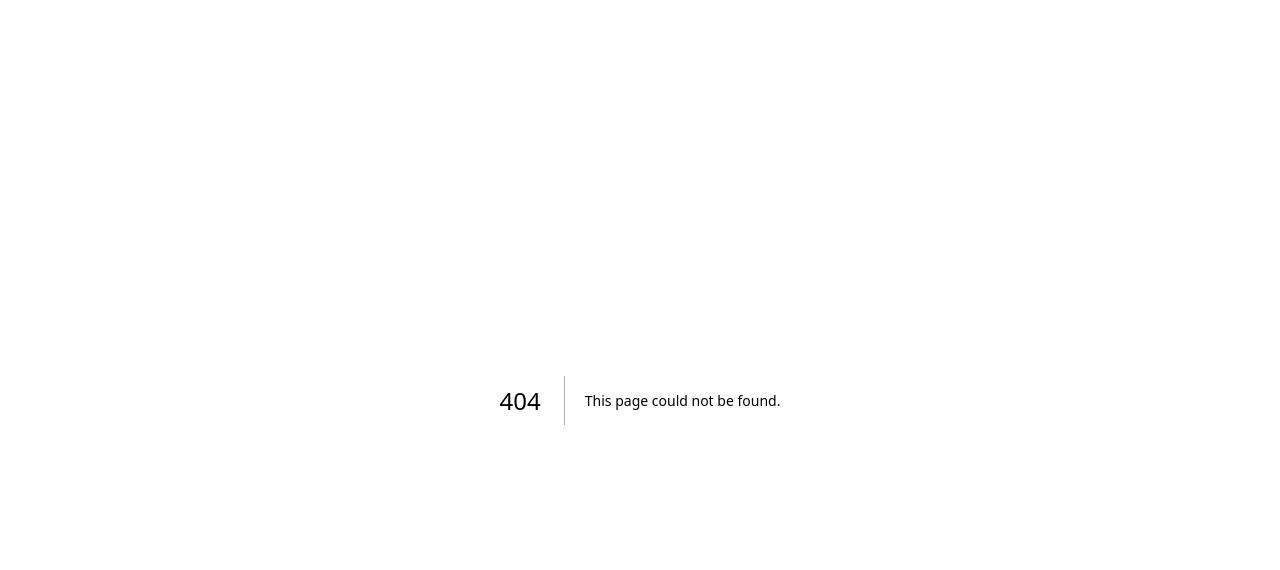
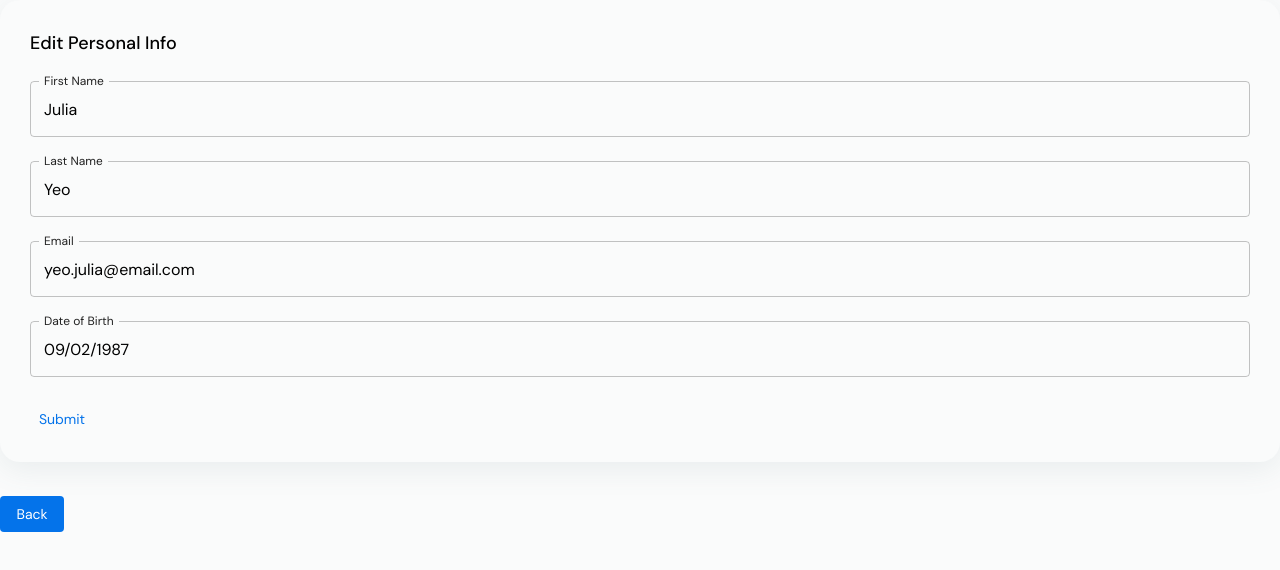
Before and after one commit to FIRE-BCS/finance-pro, a Next.js app: page /register in a window 1280 px wide. Before the commit this address had no page. Shown: the top 570 px of the page. Built offline with nearby package versions, Linux system fonts and the light colour scheme.

Commit message:
add register page

```diff
--- /dev/null
+++ b/app/register/page.tsx
@@ -0,0 +1,167 @@
+'use client';
+
+import { useState } from 'react';
+import {
+    Paper,
+    Grid,
+    Stack,
+    TextField,
+    Checkbox,
+    FormGroup,
+    FormControlLabel,
+    RadioGroup,
+    Radio,
+    FormLabel,
+    FormControl,
+    Button,
+} from '@mui/material'
+import {
+  LocalizationProvider,
+  DatePicker,
+} from '@mui/x-date-pickers';
+import { AdapterDayjs } from '@mui/x-date-pickers/AdapterDayjs';
+import dayjs from 'dayjs';
+import 'dayjs/locale/en-gb'
+import { createTheme, ThemeProvider, styled } from '@mui/material/styles';
+import BaseCard from '../(DashboardLayout)/components/shared/BaseCard';
+
+
+const Item = styled(Paper)(({ theme }) => ({
+    ...theme.typography.body1,
+    textAlign: 'center',
+    color: theme.palette.text.secondary,
+    height: 60,
+    lineHeight: '60px',
+  }));
+
+const darkTheme = createTheme({ palette: { mode: 'dark' } });
+const lightTheme = createTheme({ palette: { mode: 'light' } });
+
+const Forms = () => {
+
+    const [newFirstName, setNewFirstName] = useState("");
+    const [newLastName, setNewLastName] = useState("");
+    const [newEmail, setNewEmail] = useState("");
+    const [newDOB, setNewDOB] = useState("");
+    const [firstNameError, setFirstNameError] = useState(false);
+    const [lastNameError, setLastNameError] = useState(false);
+    const [emailError, setEmailError] = useState(false);
+    const [dobError, setDOBError] = useState(false);
+    const [emailErrorMessage, setEmailErrorMessage] = useState("");
+
+    return (
+      <Grid container spacing={3}>
+        <Grid item xs={12} lg={12}>
+          <BaseCard title="Edit Personal Info">
+            <>
+            <Stack spacing={3}>
+              <TextField
+                id="name-basic"
+                label="First Name"
+                variant="outlined"
+                defaultValue="Julia"
+                onChange={(e) => {
+                  if (e.target.value === ""){
+                    setFirstNameError(true)
+                  }
+                  else{
+                    setFirstNameError(false)
+                    setNewFirstName(e.target.value)
+                  }
+                }}
+                error={firstNameError}
+                helperText={firstNameError? "First name field cannot be empty":""}
+              />
+              <TextField
+                id="name-basic"
+                label="Last Name"
+                variant="outlined"
+                defaultValue="Yeo"
+                onChange={(e) => {
+                  if (e.target.value === ""){
+                    setLastNameError(true)
+                  }
+                  else{
+                    setLastNameError(false)
+                    setNewLastName(e.target.value)
+                  }
+                }}
+                error={lastNameError}
+                helperText={lastNameError? "Last name field cannot be empty":""}
+              />
+              <TextField
+                id="email-basic"
+                label="Email"
+                variant="outlined"
+                defaultValue="yeo.julia@email.com"
+                onChange={(e) => {
+                  if (e.target.value === ""){
+                    setEmailError(true)
+                    setEmailErrorMessage("Email field cannot be empty")
+                  }
+                  else if (!(/\S+@\S+\.\S+/).test(e.target.value)){
+                    setEmailError(true)
+                    setEmailErrorMessage("Invalid email format")
+                  }
+                  else if (e.target.value !== "" && (/\S+@\S+\.\S+/).test(e.target.value)){
+                    setEmailError(false)
+                    setEmailErrorMessage("")
+                    setNewEmail(e.target.value)
+                  }
+                  else{
+                    setEmailError(false)
+                    setEmailErrorMessage("")
+                  }
+                }}
+                error={emailError}
+                helperText={emailErrorMessage}
+              />
+              <LocalizationProvider dateAdapter={AdapterDayjs} adapterLocale="en-gb">
+                <Stack>
+                  <DatePicker
+                    label="Date of Birth"
+                    slotProps={{ textField: { fullWidth: true } }}
+                    defaultValue={dayjs("1987-2-9")}
+                    onChange={(value) => {
+                      if(value!==null){
+                        // setNewDOB(`${value.$D}/${value.$M + 1}/${value.$y}`);
+                      }
+                    }}
+                  />
+                </Stack>
+              </LocalizationProvider>
+            </Stack>
+            <br />
+            <Button>
+              Submit
+            </Button>
+            </>
+          </BaseCard>
+          <br/>
+          <Button variant="contained" color="primary"  sx={{marginTop:'10px'}} href="/myaccount">
+                Back
+          </Button>
+        </Grid>
+
+        {/* <Grid item xs={12} lg={12}>
+          <BaseCard title="Form Design Type">
+            <Stack spacing={3} direction="row">
+              <TextField
+                id="outlined-basic"
+                label="Outlined"
+                variant="outlined"
+              />
+              <TextField id="filled-basic" label="Filled" variant="filled" />
+              <TextField
+                id="standard-basic"
+                label="Standard"
+                variant="standard"
+              />
+            </Stack>
+          </BaseCard>
+        </Grid> */}
+      </Grid>
+    );
+  };
+
+  export default Forms;
```
